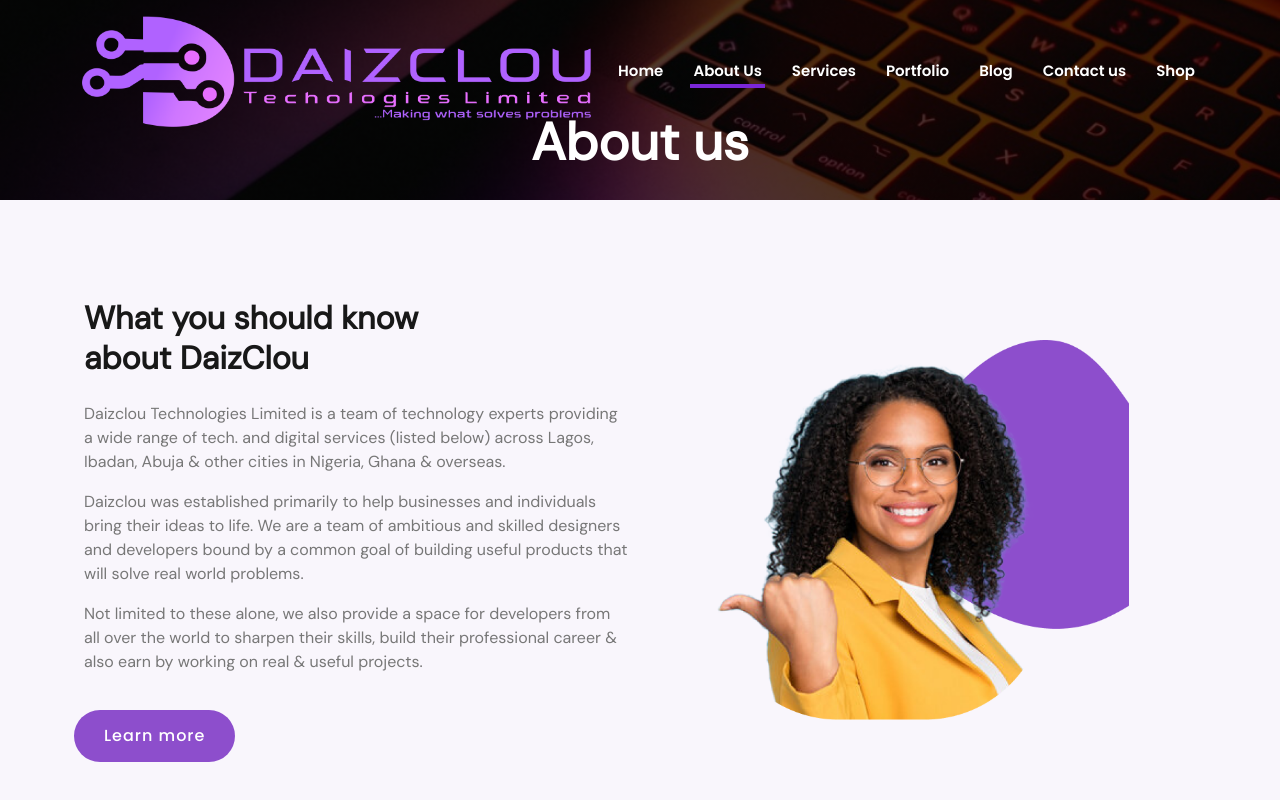
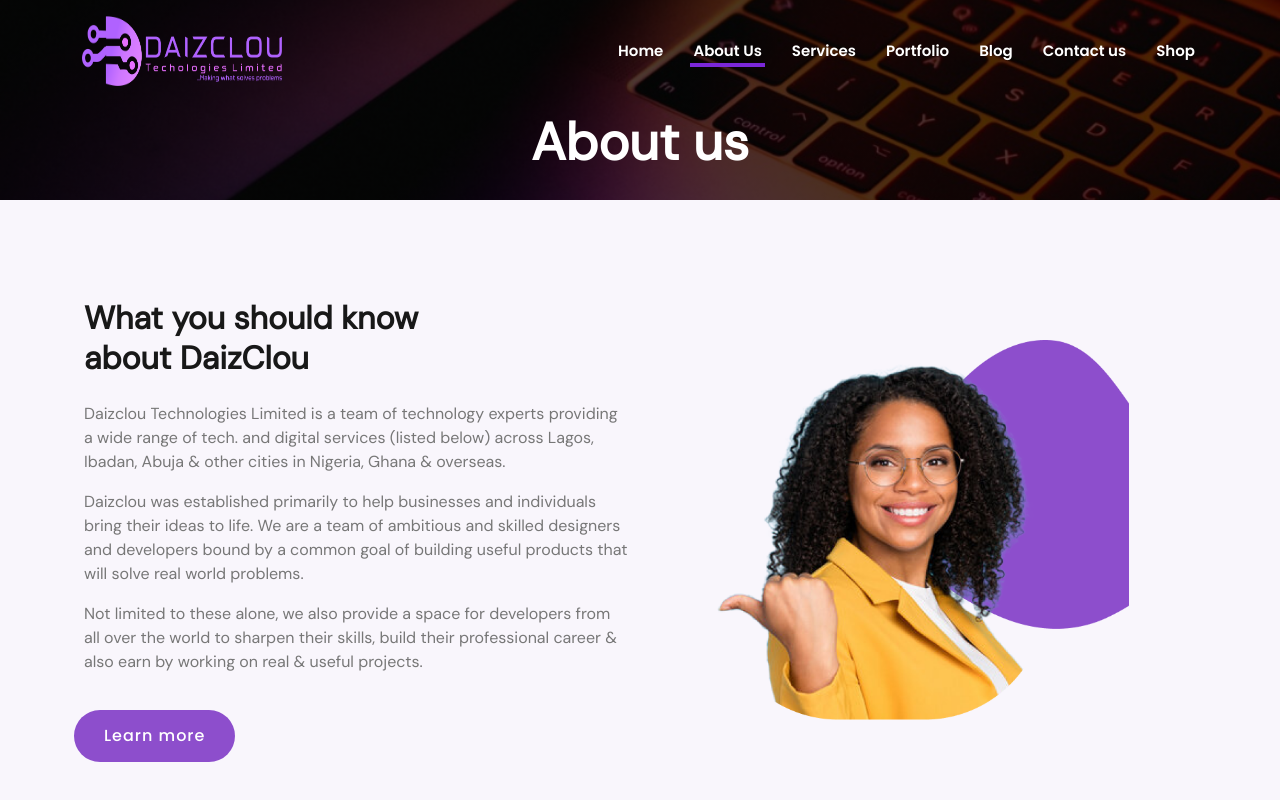
Before and after one commit to Zuxxypml/daizclou, a plain HTML site: page assets/about.html in a window 1280 px wide. Shown: the top 800 px of the page. Drawn offline with nearby package versions, Linux system fonts and the light colour scheme.

Commit message:
Changed Navbar Image

```diff
--- a/assets/about.html
+++ b/assets/about.html
@@ -32,7 +32,7 @@
     <!--  Header  -->
     <header id="header" class="fixed-top ">
         <div class="container d-flex align-items-center justify-content-between">
-            <a href="/index.html"><img src="img/logo.png" alt="" class="img-fluid  navbar-brand"></a>
+            <a href="/index.html"><img src="img/logo.png" alt="" class="img-fluid logo navbar-brand"></a>
             <!-- Navbar  -->
             <nav id="navbar" class="navbar">
                 <ul>
```
